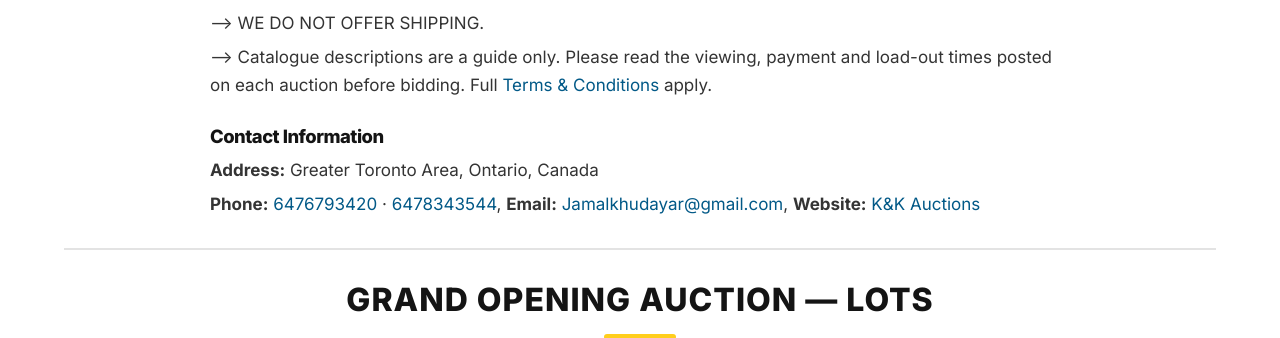
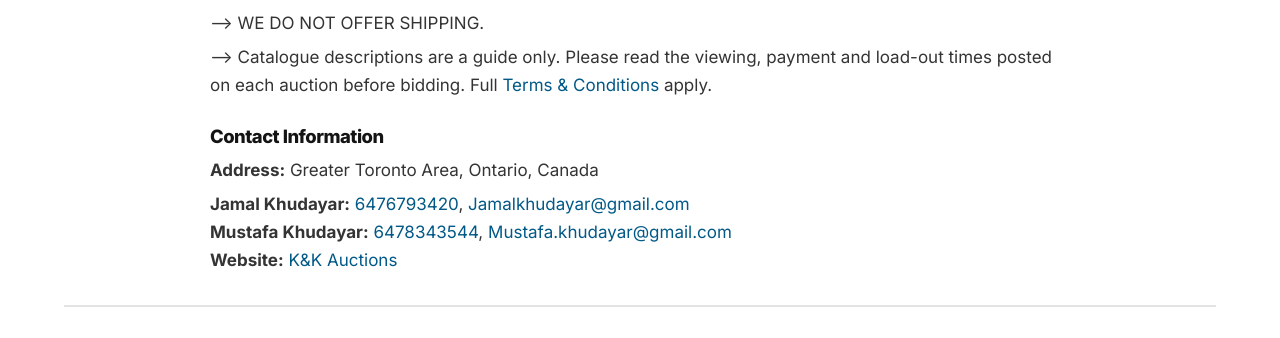
Before and after one commit to jamalkhudayar-glitch/kk-auctions, a Flask app: page /auction/1 in a window 1280 px wide. Shown: the part 902-1240 px from the top of the page. Run offline with Flask 3, Linux system fonts and the light colour scheme; data comes from the database, SQL or seed files in the repository; data that the repository does not hold is empty.

Commit message:
Bryan's-only categories; add Jamal and Mustafa contact info

```diff
--- a/templates/auction.html
+++ b/templates/auction.html
@@ -48,8 +48,10 @@
   <div class="hibid-contact">
     <h3>Contact Information</h3>
     <p><strong>Address:</strong> Greater Toronto Area, Ontario, Canada</p>
-    <p><strong>Phone:</strong> <a href="tel:{{ business_phone }}">{{ business_phone }}</a> · <a href="tel:{{ business_phone2 }}">{{ business_phone2 }}</a>,
-       <strong>Email:</strong> <a href="mailto:Jamalkhudayar@gmail.com">Jamalkhudayar@gmail.com</a>,
+    <p><strong>{{ jamal_name }}:</strong> <a href="tel:{{ business_phone }}">{{ business_phone }}</a>,
+       <a href="mailto:{{ business_email }}">{{ business_email }}</a><br>
+       <strong>{{ mustafa_name }}:</strong> <a href="tel:{{ business_phone2 }}">{{ business_phone2 }}</a>,
+       <a href="mailto:{{ mustafa_email }}">{{ mustafa_email }}</a><br>
        <strong>Website:</strong> <a href="{{ url_for('index', _external=True) }}">K&amp;K Auctions</a></p>
   </div>
 </div>
```
